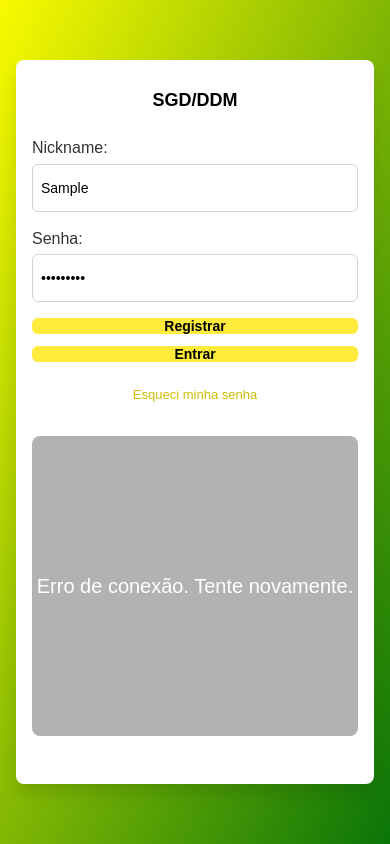
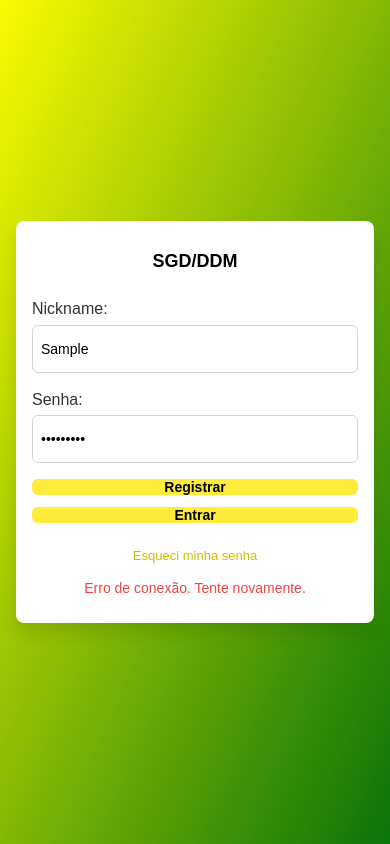
Before and after one commit to VitorTinelli/policedcc, a React (Vite) app: page /login in a window 390 px wide. Both pictures are taken after typing "Sample", "Sample123" into the empty fields and a click on the button "Entrar". Built offline with nearby package versions, Linux system fonts and the light colour scheme; no server answers.

Commit message:
fix/logincss

```diff
--- a/src/modules/login/Login.css
+++ b/src/modules/login/Login.css
@@ -1,232 +1,238 @@
-.login-container {
+/* Login page styles with maximum specificity to prevent interference */
+
+.login-page-container {
     min-height: 100vh !important;
     display: flex;
     align-items: center;
     justify-content: center;
     background: linear-gradient(to bottom right, rgb(250, 250, 0), #0a7508);
+    isolation: isolate;
+    contain: layout style;
+    position: relative;
+    z-index: 1;
 }
 
-.login-wrapper {
-    background-color: #ffffff;
-    padding: 2rem;
-    border-radius: 0.5rem;
-    box-shadow: 0 10px 15px rgba(0, 0, 0, 0.1);
-    max-width: 28rem;
-    width: 100%;
+.login-page-wrapper {
+    background-color: #ffffff !important;
+    padding: 2rem !important;
+    border-radius: 0.5rem !important;
+    box-shadow: 0 10px 15px rgba(0, 0, 0, 0.1) !important;
+    max-width: 28rem !important;
+    width: 100% !important;
+    isolation: isolate;
+    position: relative;
+    z-index: 2;
 }
 
-label {
-    font-size: 1rem;
-    color: #333333;
-    font-weight: 500;
+.login-page-title {
+    font-size: 1.5rem !important;
+    font-weight: bold !important;
+    margin-bottom: 1rem !important;
+    text-align: center !important;
+    color: #000000 !important;
+    font-family: inherit !important;
 }
 
-.login-wrapper h1 {
-    font-size: 1.5rem;
-    font-weight: bold;
-    margin-bottom: 1rem;
-    text-align: center;
-    color: #000000;
+.login-form-group {
+    margin-bottom: 1rem !important;
 }
 
-.form-group {
-    margin-bottom: 1rem;
+.login-form-label {
+    display: block !important;
+    margin-bottom: 0.25rem !important;
+    font-size: 1rem !important;
+    color: #333333 !important;
+    font-weight: 500 !important;
+    font-family: inherit !important;
 }
 
-.form-group label {
-    display: block;
-    margin-bottom: 0.25rem;
+.login-input-field {
+    width: 100% !important;
+    box-sizing: border-box !important;
+    font-size: 1rem !important;
+    height: 2.5rem !important;
+    border: 1px solid #d1d5db !important;
+    padding: 0.5rem !important;
+    border-radius: 0.375rem !important;
+    outline: none !important;
+    transition: box-shadow 0.2s !important;
+    background-color: #ffffff !important;
+    color: #000000 !important;
+    font-family: inherit !important;
 }
 
-.input,
-.submit-button {
-    width: 100%;
-    box-sizing: border-box;
-    font-size: 1rem;
-    height: 2.5rem;
+.login-input-field:focus {
+    box-shadow: 0 0 0 2px #ffeb3b !important;
+    border-color: #ffeb3b !important;
 }
 
-.input {
-    border: 1px solid #d1d5db;
-    padding: 0.5rem;
-    border-radius: 0.375rem;
-    outline: none;
-    transition: box-shadow 0.2s;
-    background-color: #ffffff;
-    color: #000000;
+.login-error-text {
+    color: #ef4444 !important;
+    font-size: 0.875rem !important;
+    margin-top: 0.25rem !important;
+    font-family: inherit !important;
 }
 
-.input:focus {
-    box-shadow: 0 0 0 2px #ffeb3b;
-    border-color: #ffeb3b;
+.login-error-message {
+    color: #ef4444 !important;
+    font-size: 0.875rem !important;
+    margin-bottom: 0.5rem !important;
+    text-align: center !important;
+    font-family: inherit !important;
 }
 
-.error-text {
-    color: #ef4444;
-    font-size: 0.875rem;
-    margin-top: 0.25rem;
+.login-form-buttons {
+    display: flex !important;
+    gap: 0.5rem !important;
 }
 
-.error-message {
-    color: #ef4444;
-    font-size: 0.875rem;
-    margin-bottom: 0.5rem;
-    text-align: center;
+.login-submit-button {
+    flex: 1 !important;
+    box-sizing: border-box !important;
+    width: 100% !important;
+    font-size: 1rem !important;
+    height: 2.5rem !important;
+    background-color: #ffeb3b !important;
+    color: #000000 !important;
+    font-weight: bold !important;
+    padding: 0 1rem !important;
+    border: none !important;
+    border-radius: 0.375rem !important;
+    cursor: pointer !important;
+    transition: background-color 0.2s !important;
+    font-family: inherit !important;
 }
 
-.form-buttons {
-    display: flex;
-    gap: 0.5rem;
+.login-submit-button:hover {
+    background-color: #fdd835 !important;
 }
 
-.form-buttons .submit-button {
-    flex: 1;
-    box-sizing: border-box;
+.login-forgot-password {
+    text-align: center !important;
+    margin-top: 1rem !important;
 }
 
-.submit-button {
-    background-color: #ffeb3b;
-    color: #000000;
-    font-weight: bold;
-    padding: 0 1rem;
-    border: none;
-    border-radius: 0.375rem;
-    cursor: pointer;
-    transition: background-color 0.2s;
+.login-forgot-password a {
+    color: #d0bc04 !important;
+    text-decoration: none !important;
+    transition: text-decoration 0.2s !important;
+    font-family: inherit !important;
 }
 
-.submit-button:hover {
-    background-color: #fdd835;
+.login-forgot-password a:hover {
+    text-decoration: underline !important;
 }
 
-.forgot-password {
-    text-align: center;
-    margin-top: 1rem;
-}
-
-.forgot-password a {
-    color: #d0bc04;
-    text-decoration: none;
-    transition: text-decoration 0.2s;
-}
-
-.forgot-password a:hover {
-    text-decoration: underline;
-}
-
+/* Dark mode styles */
 @media (prefers-color-scheme: dark) {
-    .login-container {
+    .login-page-container {
         background: linear-gradient(to bottom right, #333333, #111111) !important;
     }
 
-    .login-wrapper {
-        background-color: #1e1e1e;
-        box-shadow: 0 10px 15px rgba(0, 0, 0, 0.5);
+    .login-page-wrapper {
+        background-color: #1e1e1e !important;
+        box-shadow: 0 10px 15px rgba(0, 0, 0, 0.5) !important;
     }
 
-    .login-wrapper h1 {
-        color: #ffeb3b;
+    .login-page-title {
+        color: #ffeb3b !important;
     }
 
-    .form-group label {
-        color: #ffffff;
+    .login-form-label {
+        color: #ffffff !important;
     }
 
-    .input,
-    .submit-button {
-        font-size: 1rem;
-        height: 2.5rem;
-        box-sizing: border-box;
+    .login-input-field {
+        background-color: #333333 !important;
+        border: 1px solid #555555 !important;
+        color: #ffffff !important;
     }
 
-    .input {
-        background-color: #333333;
-        border: 1px solid #555555;
-        color: #ffffff;
+    .login-input-field:focus {
+        box-shadow: 0 0 0 2px #ffeb3b !important;
+        border-color: #ffeb3b !important;
     }
 
-    .input:focus {
-        box-shadow: 0 0 0 2px #ffeb3b;
-        border-color: #ffeb3b;
+    .login-error-text,
+    .login-error-message {
+        color: #ff6b6b !important;
     }
 
-    .error-text, .error-message {
-        color: #ff6b6b;
+    .login-submit-button {
+        background-color: #ffeb3b !important;
+        color: #000000 !important;
     }
 
-    .submit-button {
-        background-color: #ffeb3b;
-        color: #000000;
-        padding: 0 1rem;
+    .login-submit-button:hover {
+        background-color: #fdd835 !important;
     }
 
-    .submit-button:hover {
-        background-color: #fdd835;
-    }    .forgot-password a {
-        color: #ffeb3b;
+    .login-forgot-password a {
+        color: #ffeb3b !important;
     }
 }
 
+/* Responsive styles */
 @media (max-width: 1024px) {
-    .login-container {
-        padding: 1rem;
+    .login-page-container {
+        padding: 1rem !important;
     }
 
-    .login-wrapper {
-        max-width: 32rem;
-        padding: 1.5rem;
+    .login-page-wrapper {
+        max-width: 32rem !important;
+        padding: 1.5rem !important;
     }
 }
 
 @media (max-width: 640px) {
-    .login-container {
-        padding: 0.5rem;
-        min-height: 100vh;
+    .login-page-container {
+        padding: 0.5rem !important;
+        min-height: 100vh !important;
     }
 
-    .login-wrapper {
-        padding: 1.5rem;
-        max-width: none;
-        margin: 0.5rem;
+    .login-page-wrapper {
+        padding: 1.5rem !important;
+        max-width: none !important;
+        margin: 0.5rem !important;
     }
 
-    .login-wrapper h1 {
-        font-size: 1.25rem;
-        margin-bottom: 1.5rem;
+    .login-page-title {
+        font-size: 1.25rem !important;
+        margin-bottom: 1.5rem !important;
     }
 
-    .input,
-    .submit-button {
-        font-size: 0.9rem;
-        height: 2.75rem;
+    .login-input-field,
+    .login-submit-button {
+        font-size: 0.9rem !important;
+        height: 2.75rem !important;
     }
 
-    .form-buttons {
-        flex-direction: column;
-        gap: 0.75rem;
+    .login-form-buttons {
+        flex-direction: column !important;
+        gap: 0.75rem !important;
     }
 
-    .form-buttons .submit-button {
-        width: 100%;
+    .login-submit-button {
+        width: 100% !important;
     }
 
-    .forgot-password {
-        margin-top: 1.5rem;
+    .login-forgot-password {
+        margin-top: 1.5rem !important;
     }
 }
 
 @media (max-width: 480px) {
-    .login-wrapper {
-        padding: 1rem;
+    .login-page-wrapper {
+        padding: 1rem !important;
     }
 
-    .login-wrapper h1 {
-        font-size: 1.125rem;
+    .login-page-title {
+        font-size: 1.125rem !important;
     }
 
-    .input,
-    .submit-button {
-        font-size: 0.875rem;
-        height: 3rem;
+    .login-input-field,
+    .login-submit-button {
+        font-size: 0.875rem !important;
+        height: 3rem !important;
     }
 }
--- a/src/modules/login/Login.tsx
+++ b/src/modules/login/Login.tsx
@@ -43,43 +43,43 @@ function Login() {
   }
 
   return (
-    <div className="login-container">
-      <div className="login-wrapper">
-        <h1>SGD/DDM</h1>
+    <div className="login-page-container">
+      <div className="login-page-wrapper">
+        <h1 className="login-page-title">SGD/DDM</h1>
         <form onSubmit={handleSubmit(onSubmit)}>
-          <div className="form-group">
-            <label htmlFor="username">Nickname:</label>
+          <div className="login-form-group">
+            <label htmlFor="username" className="login-form-label">Nickname:</label>
             <input
               id="username"
               {...register('username', { required: 'Nickname é obrigatório' })}
-              className="input"
+              className="login-input-field"
               placeholder="Digite seu nickname"
             />
-            {errors.username && <p className="error-text">{errors.username.message}</p>}
+            {errors.username && <p className="login-error-text">{errors.username.message}</p>}
           </div>
-          <div className="form-group">
-            <label htmlFor="password">Senha:</label>
+          <div className="login-form-group">
+            <label htmlFor="password" className="login-form-label">Senha:</label>
             <input
               id="password"
               type="password"
               {...register('password', { required: 'Senha é obrigatória' })}
-              className="input"
+              className="login-input-field"
               placeholder="Digite sua senha"
             />
-            {errors.password && <p className="error-text">{errors.password.message}</p>}
+            {errors.password && <p className="login-error-text">{errors.password.message}</p>}
           </div>
-          <div className="form-buttons">
-            <button type="button" className="submit-button" onClick={() => navigate('/register')}>
+          <div className="login-form-buttons">
+            <button type="button" className="login-submit-button" onClick={() => navigate('/register')}>
               Registrar
             </button>
-            <button type="submit" className="submit-button">
+            <button type="submit" className="login-submit-button">
               Entrar
             </button>
           </div>
         </form>
-        <div className="forgot-password">
+        <div className="login-forgot-password">
           <a href="#">Esqueci minha senha</a>
-          {loginError && <p className="error-message">{loginError}</p>}
+          {loginError && <p className="login-error-message">{loginError}</p>}
         </div>
       </div>
     </div>
```
